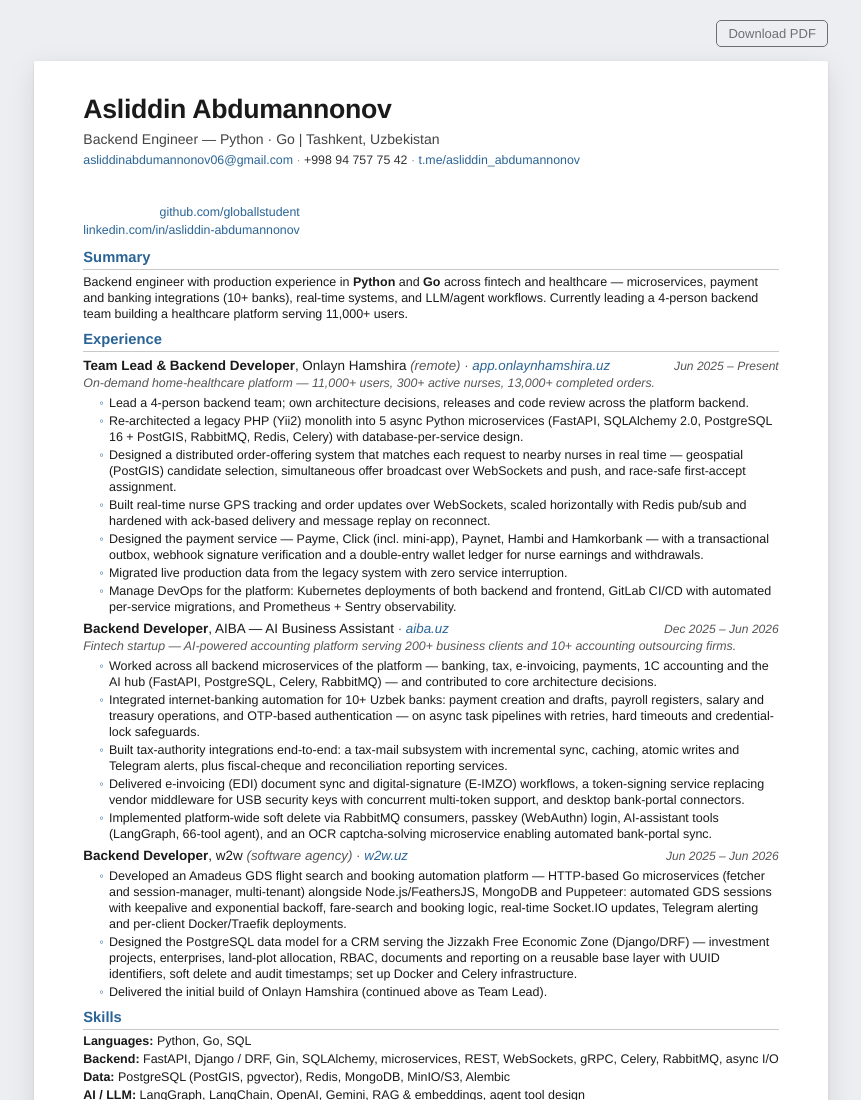
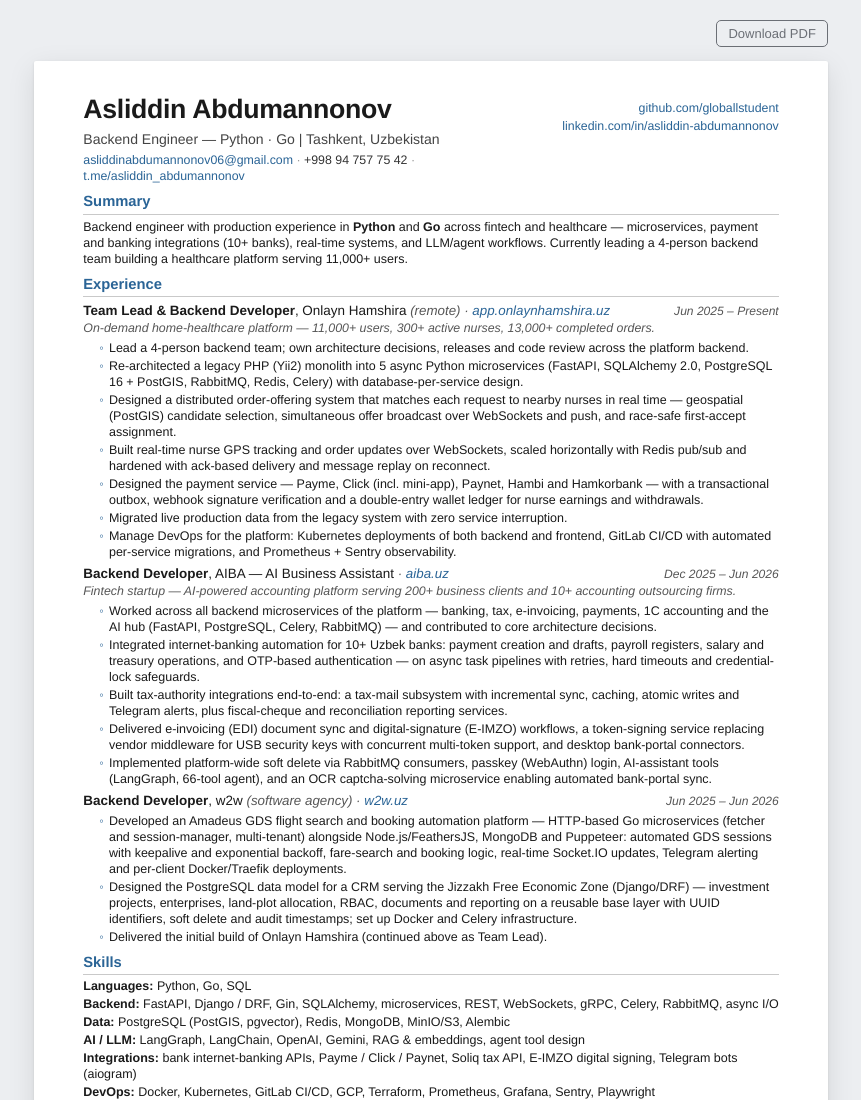
Before and after one commit to globallstudent/globallstudent.github.io, a plain HTML site: page index.html in a window 1280 px wide. Shown: the top 1100 px of the page, without its empty margins (209-1070 px from the left). Drawn offline with Linux system fonts and the light colour scheme.

Commit message:
Fix header wrapping: keep GitHub/LinkedIn column right-aligned beside the name
flex-wrap was pushing the contact column onto its own line on screen.
The <=620px media query still stacks the header on phones.

```diff
--- a/style.css
+++ b/style.css
@@ -54,7 +54,9 @@
 .sheet a:hover { text-decoration: underline; }
 
 /* Header */
-.header { display: flex; justify-content: space-between; align-items: flex-start; gap: 8mm; flex-wrap: wrap; }
+.header { display: flex; justify-content: space-between; align-items: flex-start; gap: 6mm; }
+.header > :first-child { min-width: 0; }
+.contact-right { flex: none; }
 h1 { font-size: 2.135em; font-weight: 700; letter-spacing: -0.3px; line-height: 1.1; }
 .tagline { font-size: 1.124em; color: #444; margin-top: 1.5mm; }
 .contact-right { text-align: right; font-size: .989em; line-height: 1.5; padding-top: 1mm; }
```
Also changed, not shown: 1 other file.
